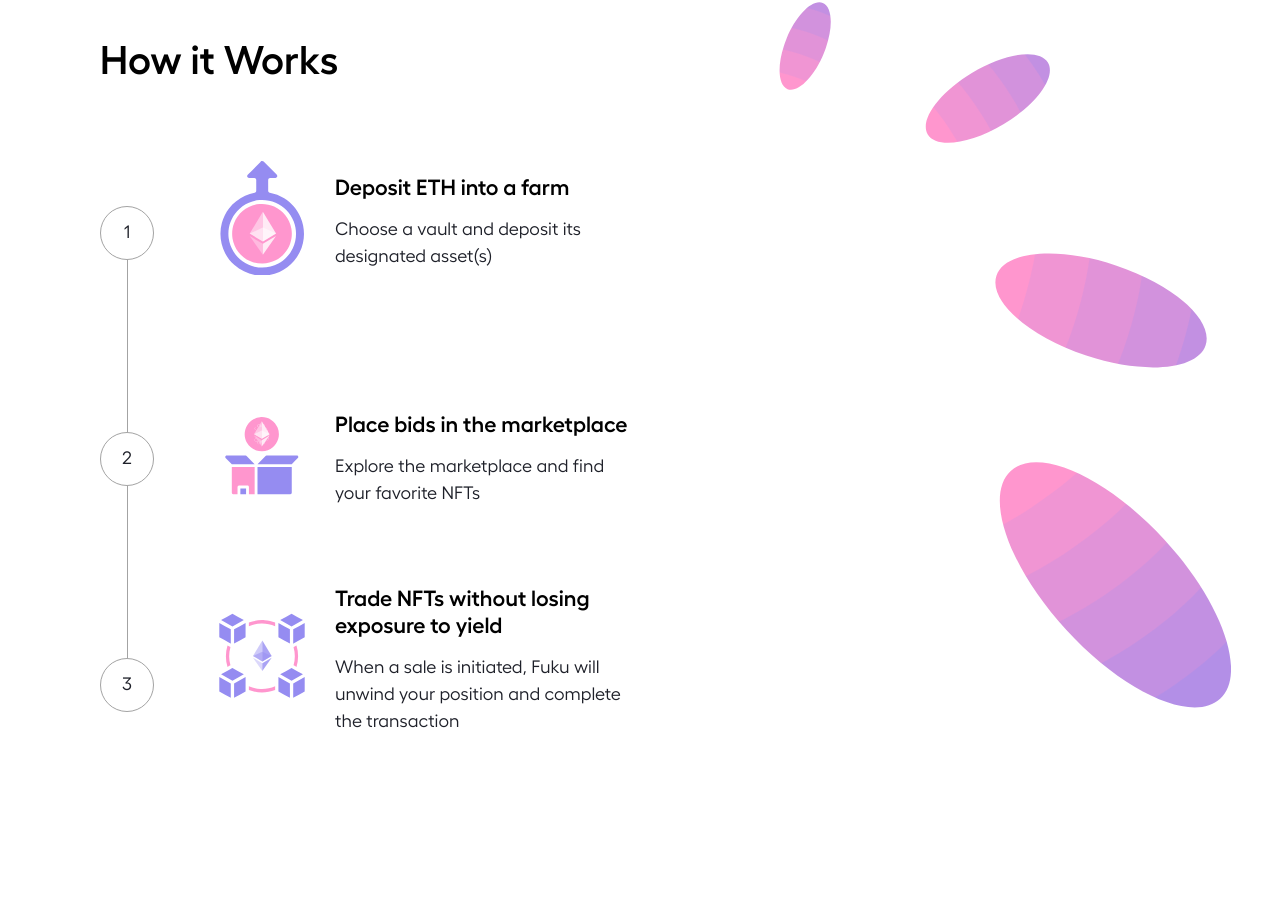
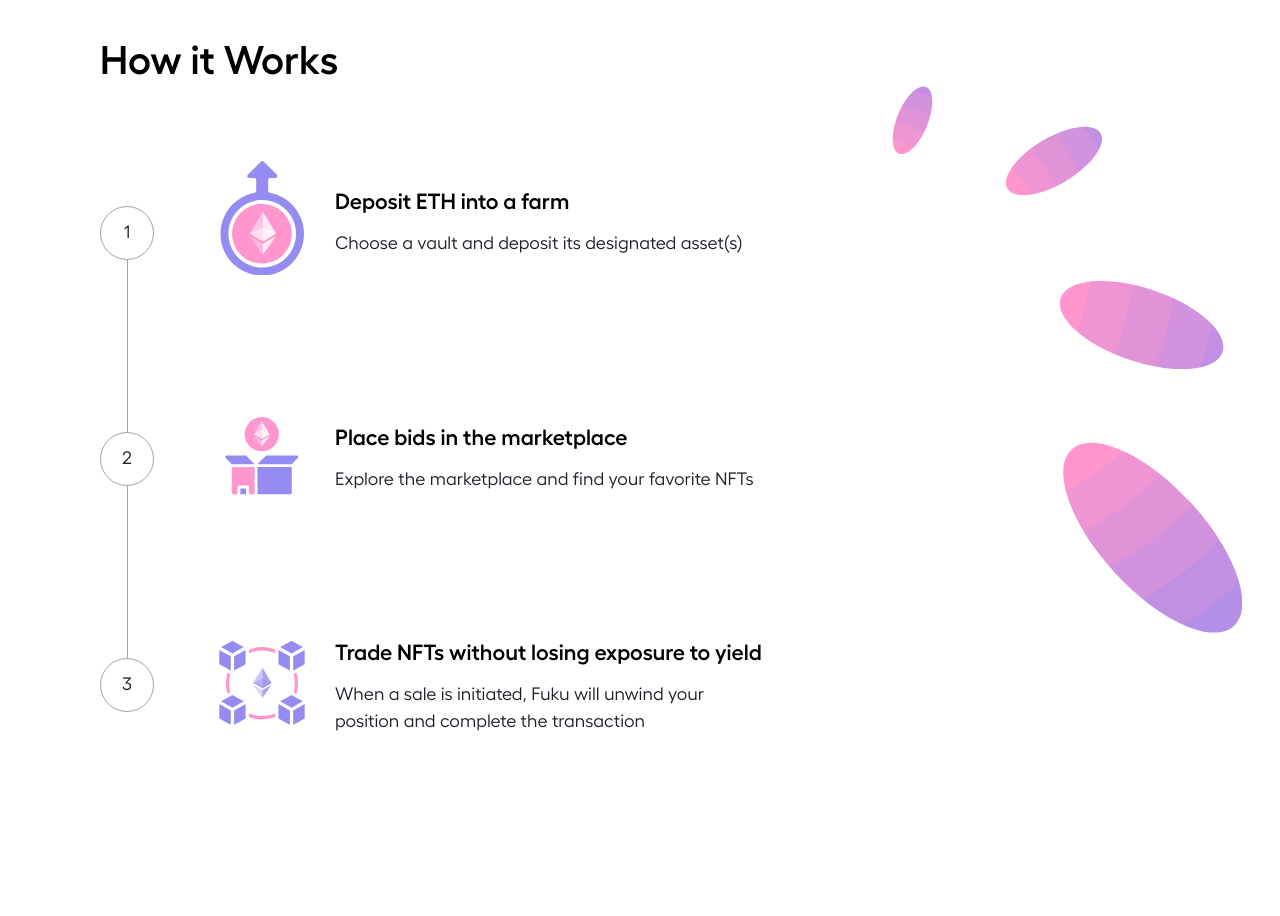
Before and after one commit to FukuNFT/fuku-landing, a React (Create React App) app: page / in a window 1280 px wide. Shown: the part 1478-2394 px from the top of the page. Built offline with nearby package versions, Linux system fonts and the light colour scheme.

Commit message:
fix how it works section

```diff
--- a/src/components/CaptionedImage/CaptionedImage.scss
+++ b/src/components/CaptionedImage/CaptionedImage.scss
@@ -8,6 +8,7 @@
     font-size: 22px;
     margin: 0 0 $xsPadding;
     color: #000;
+    white-space: nowrap;
   }
 
   .captioned-image__img-container svg {
--- a/src/components/CaptionedImageList/CaptionedImageList.scss
+++ b/src/components/CaptionedImageList/CaptionedImageList.scss
@@ -18,8 +18,12 @@
     @media (min-width: $md) {
       flex-direction: column;
       align-items: center;
+      margin-right: 30px;
+      display: flex;
+    }
+
+    @media (min-width: $lg) {
       margin-right: 65px;
-      display: flex;
     }
   }
 
```
